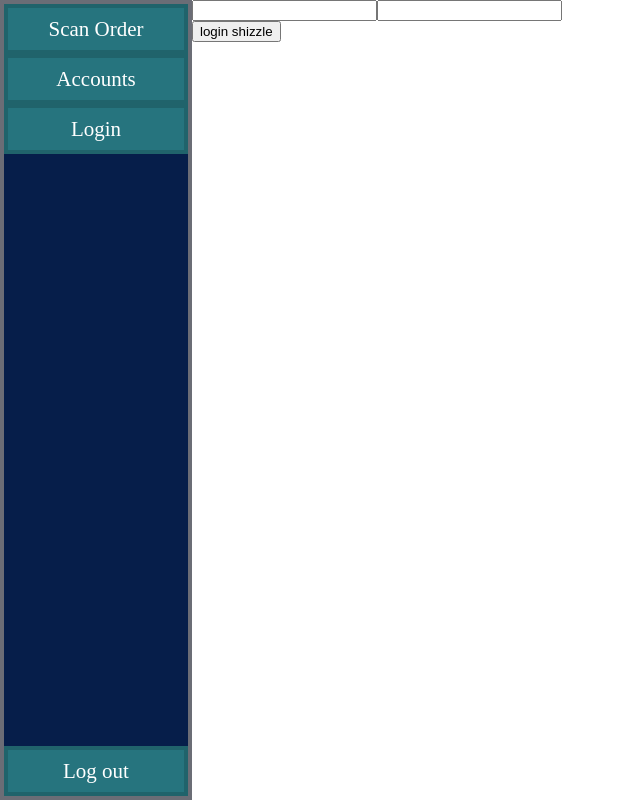
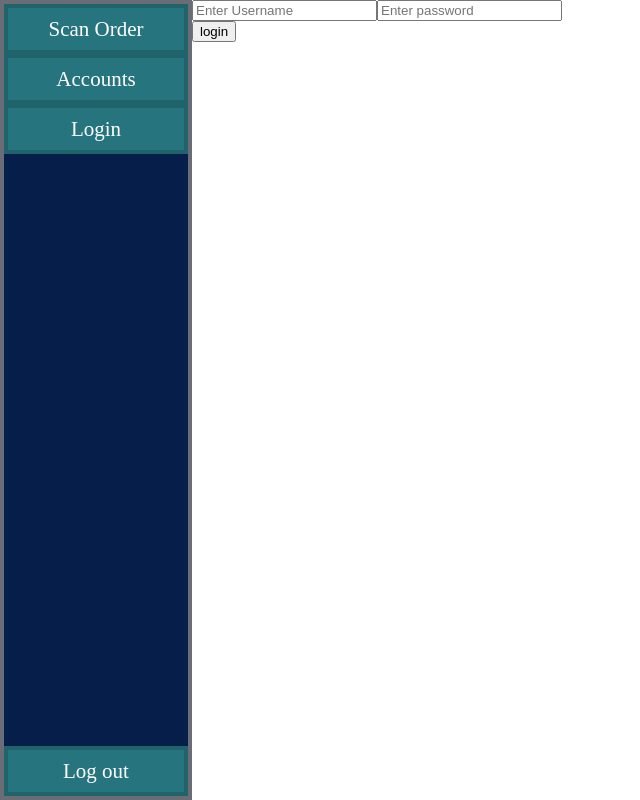
Before and after one commit to DaaromThomas/FrontendVdLelie_Angular, an Angular app: page /login in a window 1280 px wide. Shown: the whole page, without its empty margins (0-640 px from the left). Built offline with nearby package versions, Linux system fonts and the light colour scheme.

Commit message:
login iets duidelijker gemaakt

```diff
--- a/src/app/login/login.component.html
+++ b/src/app/login/login.component.html
@@ -1,6 +1,6 @@
 <form [formGroup] = "login">
-  <input class="form-control" formControlName="username">
-  <input class="form-control" formControlName="password">
+  <input placeholder="Enter Username" class="form-control" formControlName="username">
+  <input placeholder="Enter password"class="form-control" formControlName="password">
 </form>
 
-<button (click)="onClick()">login shizzle</button>
+<button type="submit" (click)="onClick()">login</button>
```
